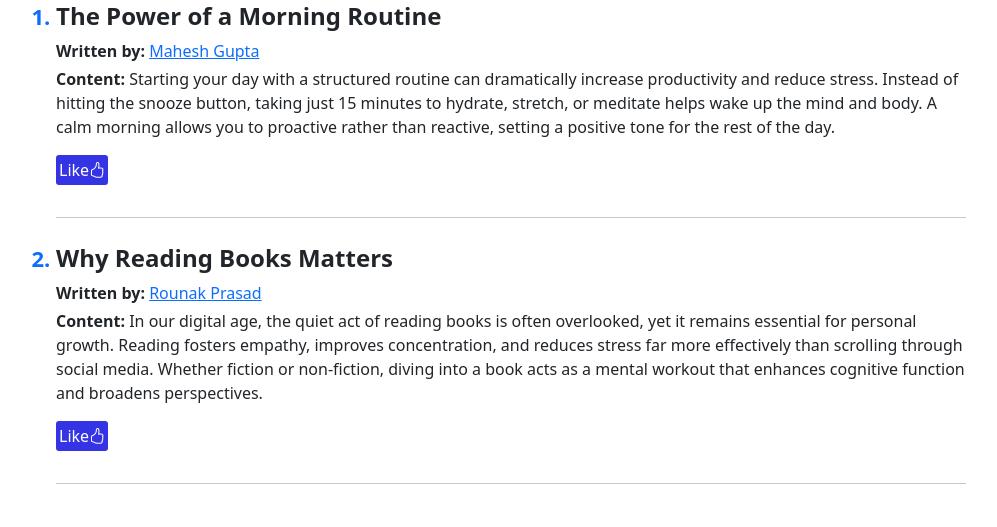
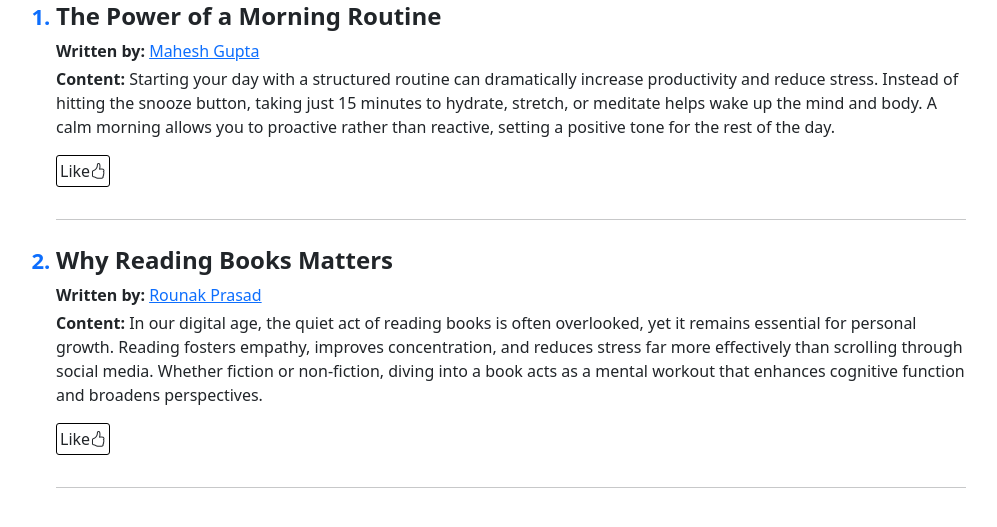
Before and after one commit to rounak161106/flask-article-app, a Flask app: page / in a window 1280 px wide. Shown: the part 80-607 px from the top of the page, without its empty margins (42-1039 px from the left). Run offline with Flask 3, Linux system fonts and the light colour scheme; data comes from the database, SQL or seed files in the repository.

Commit message:
Complete like event

```diff
--- a/static/css/style.css
+++ b/static/css/style.css
@@ -1,11 +1,10 @@
-#like{
+.rating{
     padding: 3px;
-    background-color: rgb(52, 52, 228);
     display: inline-block;
-    color: white;
+    border: 1px solid black;
     border-radius: 3px;
 }
 
-#like:hover{
+.rating:hover{
     cursor: pointer;
 }
--- a/static/js/script.js
+++ b/static/js/script.js
@@ -7,7 +7,12 @@ function validate(event){
     }
     return true
 }
-
+function send_rating(event) {
+    alert("Rating sent")
+}
 function like(){
-    alert("LIked")
+    let ratings = document.querySelectorAll(".rating")
+    for(const rating of ratings){
+        rating.onclick = send_rating;
+    }
 }
--- a/templates/index.html
+++ b/templates/index.html
@@ -7,6 +7,7 @@
         <link href="https://cdn.jsdelivr.net/npm/bootstrap@5.3.8/dist/css/bootstrap.min.css" rel="stylesheet" integrity="sha384-sRIl4kxILFvY47J16cr9ZwB07vP4J8+LH7qKQnuqkuIAvNWLzeN8tE5YBujZqJLB" crossorigin="anonymous">
         <link rel="stylesheet" href="https://cdn.jsdelivr.net/npm/bootstrap-icons@1.13.1/font/bootstrap-icons.min.css">
         <link rel="stylesheet" href="{{ url_for('static', filename='/css/style.css') }}">
+        <script src="{{ url_for('static', filename = "js/script.js") }}"></script>
     </head>
     <style>
         ol li::marker {
@@ -47,7 +48,7 @@
                             <p>
                                 <strong>Content:</strong> {{ i.content }}
                             </p>
-                            <p id="like" onclick="like()" >Like<i class="bi bi-hand-thumbs-up"></i></p>
+                            <p class="rating">Like<i class="bi bi-hand-thumbs-up"></i></p>
                             <hr>
                         </li>
                     {% endfor %}
@@ -57,6 +58,6 @@
 
         </div>
         </div>
-        <script src="{{ url_for('static', filename = "js/script.js") }}"></script>
+        <script>like()</script>
     </body>
 </html>
```
